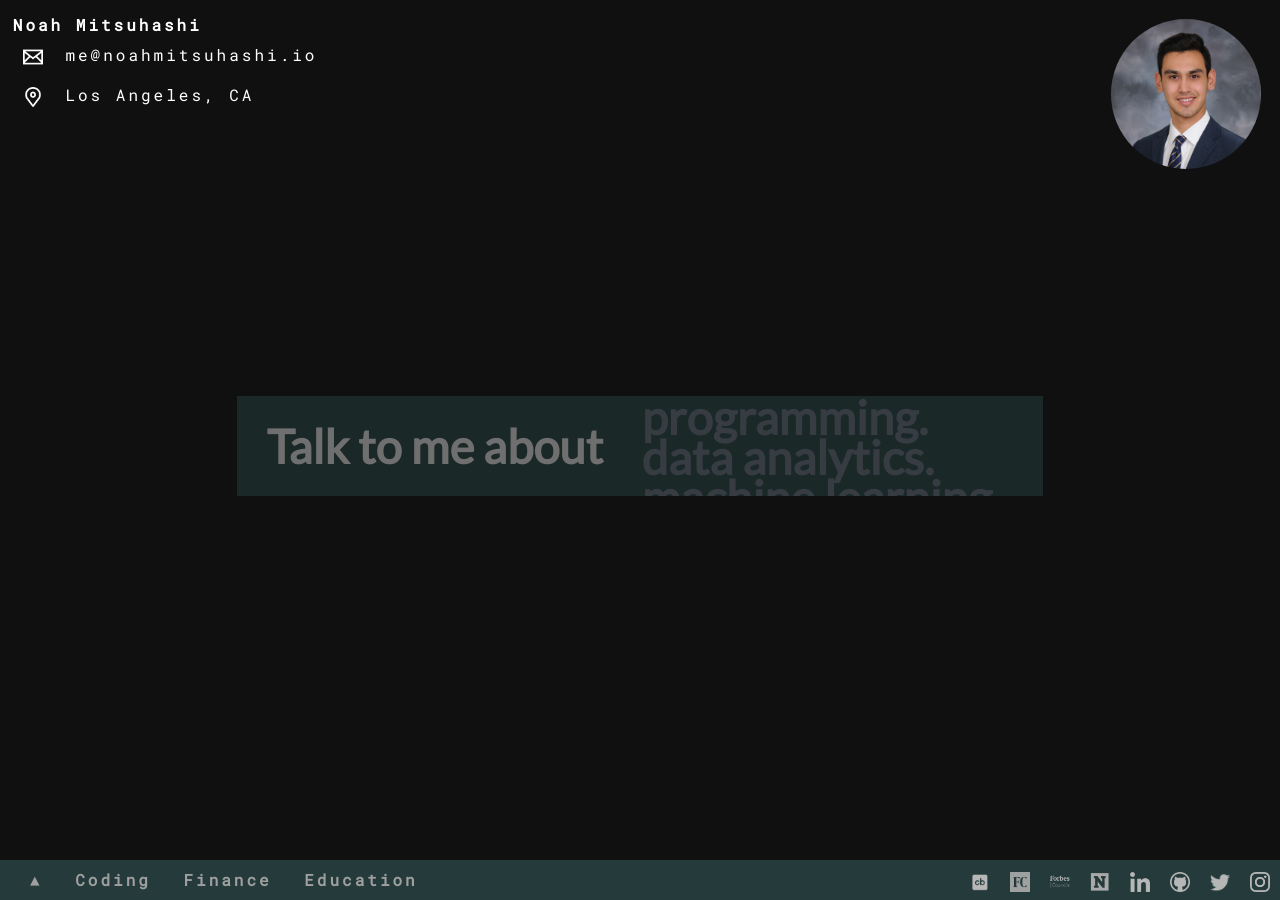
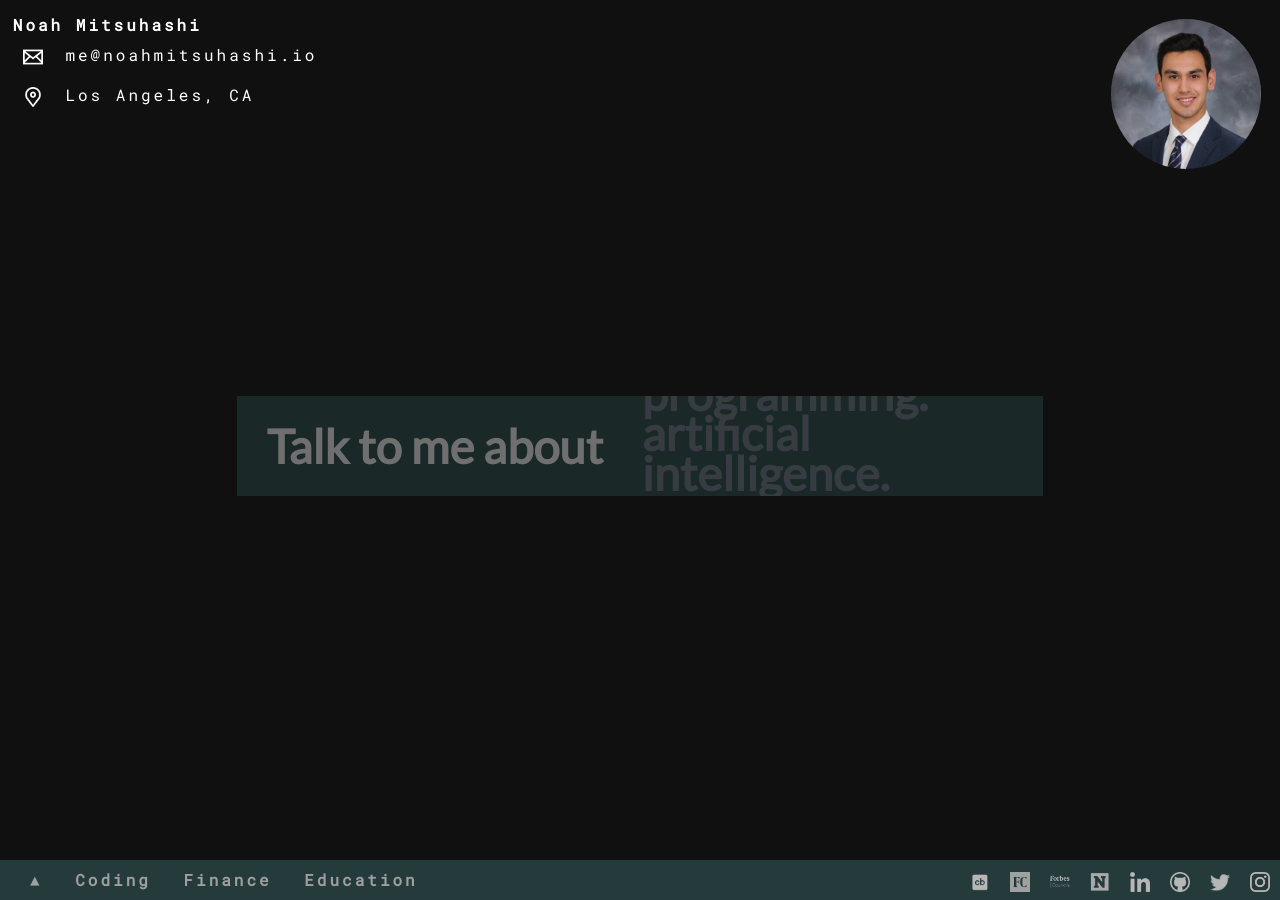
Before and after one commit to nmits/nmits.github.io, a Jekyll site: the page built from index.html, in a window 1280 px wide and 900 px high. Built offline with Jekyll 4.4.1, drawn with Linux system fonts in a browser that asks for light colours; nearby versions of some CDN libraries.

Commit message:
Update header.html

```diff
--- a/_includes/header.html
+++ b/_includes/header.html
@@ -24,15 +24,15 @@
                     Talk to me about
                 </p>
                 <ul class="content__container__list">
-                    <li class="content__container__list__item">business.</li>
-                    <li class="content__container__list__item">finance.</li>
+                    <li class="content__container__list__item">ads.</li>
+                    <li class="content__container__list__item">venture capital.</li>
                     <li class="content__container__list__item">programming.</li>
-                    <li class="content__container__list__item">data analytics.</li>
-                    <li class="content__container__list__item">machine learning.</li>
+                    <li class="content__container__list__item">artificial intelligence.</li>
+                    <li class="content__container__list__item">system architecture.</li>
                     <li class="content__container__list__item">entrepreneurship.</li>
-                    <li class="content__container__list__item">marketing.</li>
-                    <li class="content__container__list__item">social media.</li>
-                    <li class="content__container__list__item">virtual reality.</li>
+                    <li class="content__container__list__item">vr/ar.</li>
+                    <li class="content__container__list__item">deep learning.</li>
+                    <li class="content__container__list__item">investing.</li>
 
                 </ul>
             </div>
```
